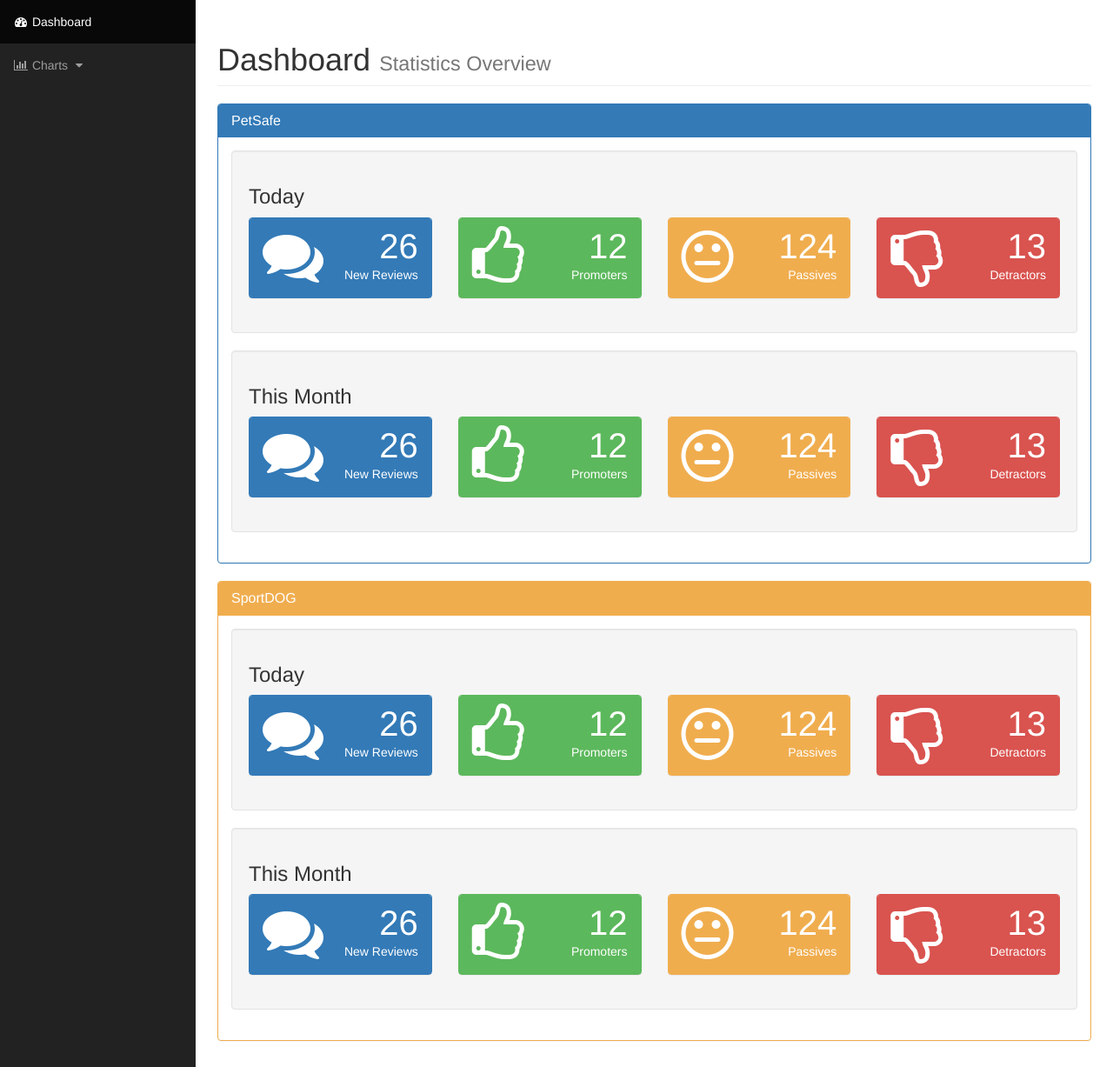
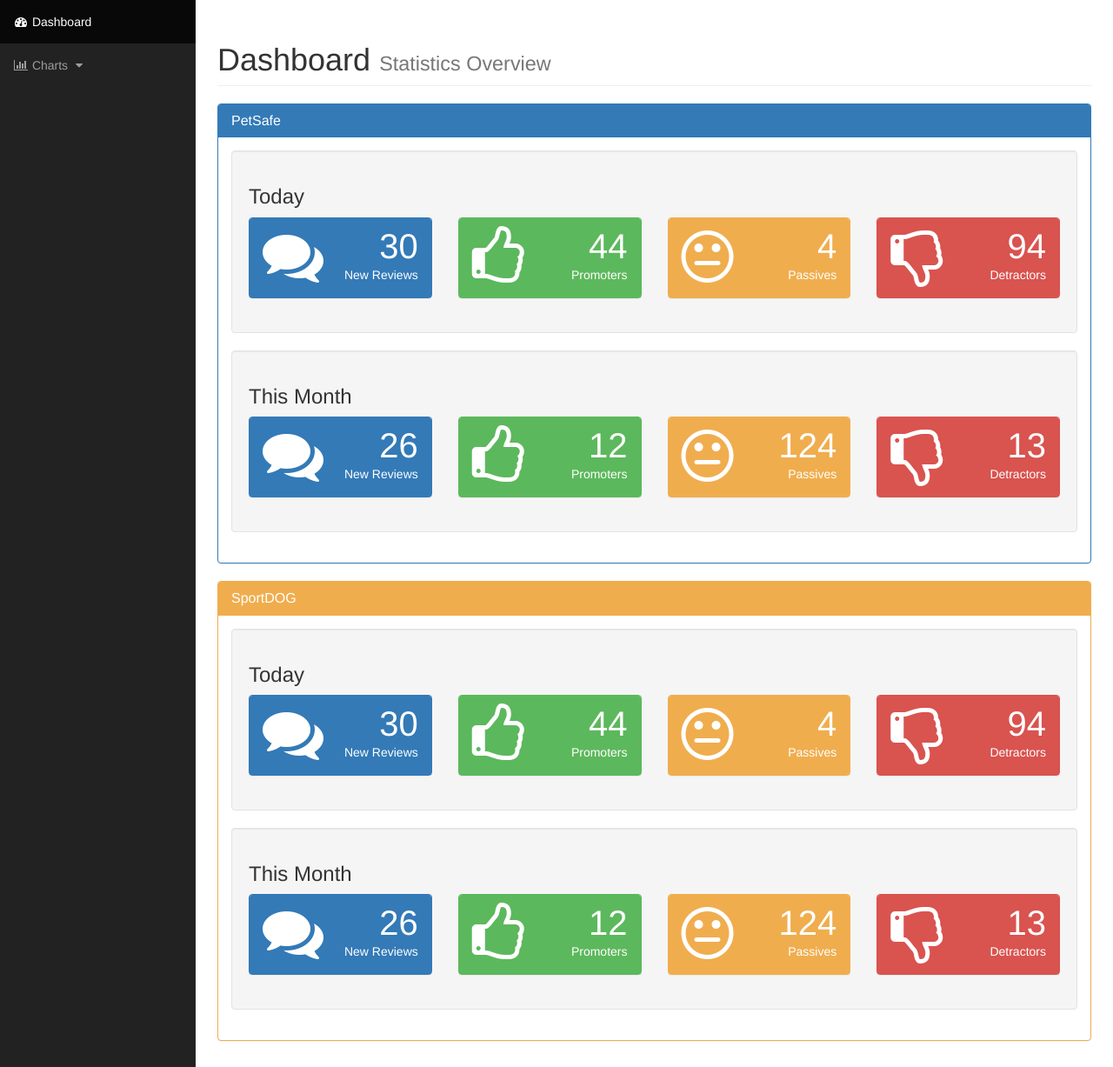
Before and after one commit to annafleming/flask-analytics, a Flask app: page / in a window 1280 px wide. Shown: the part 51-1278 px from the top of the page at 87% size. Run offline with Flask 2, Linux system fonts and the light colour scheme; some libraries are stand-ins or nearby versions.

Commit message:
Add models for computations

```diff
--- a/analytics/main/views.py
+++ b/analytics/main/views.py
@@ -1,11 +1,13 @@
 from flask import render_template
 
 from . import main
-
+from ..models import get_summary
 
 @main.route('/')
 def index():
-    return render_template('index.html')
+    petsafe = get_summary('petsafe')
+    sportdog = get_summary('sportdog')
+    return render_template('index.html', petsafe=petsafe, sportdog=sportdog)
 
 @main.app_errorhandler(404)
 def page_not_found(e):
--- /dev/null
+++ b/analytics/models.py
@@ -0,0 +1,16 @@
+
+def get_summary(site_name):
+    return {
+        'today': {
+            'reviews': 30,
+            'promoters': 44,
+            'passives': 4,
+            'detractors': 94
+        },
+        'month': {
+            'reviews': 30,
+            'promoters': 44,
+            'passives': 4,
+            'detractors': 94
+        },
+    }
--- a/analytics/templates/index.html
+++ b/analytics/templates/index.html
@@ -30,7 +30,7 @@
                                             <i class="fa fa-comments fa-5x"></i>
                                         </div>
                                         <div class="col-xs-9 text-right">
-                                            <div class="huge">26</div>
+                                            <div class="huge">{{ petsafe['today']['reviews'] }}</div>
                                             <div>New Reviews</div>
                                         </div>
                                     </div>
@@ -45,7 +45,7 @@
                                             <i class="fa fa-thumbs-o-up fa-5x"></i>
                                         </div>
                                         <div class="col-xs-9 text-right">
-                                            <div class="huge">12</div>
+                                            <div class="huge">{{ petsafe['today']['promoters'] }}</div>
                                             <div>Promoters</div>
                                         </div>
                                     </div>
@@ -60,7 +60,7 @@
                                             <i class="fa fa-meh-o fa-5x"></i>
                                         </div>
                                         <div class="col-xs-9 text-right">
-                                            <div class="huge">124</div>
+                                            <div class="huge">{{ petsafe['today']['passives'] }}</div>
                                             <div>Passives</div>
                                         </div>
                                     </div>
@@ -75,7 +75,7 @@
                                             <i class="fa fa-thumbs-o-down fa-5x"></i>
                                         </div>
                                         <div class="col-xs-9 text-right">
-                                            <div class="huge">13</div>
+                                            <div class="huge">{{ petsafe['today']['detractors'] }}</div>
                                             <div>Detractors</div>
                                         </div>
                                     </div>
@@ -172,7 +172,7 @@
                                             <i class="fa fa-comments fa-5x"></i>
                                         </div>
                                         <div class="col-xs-9 text-right">
-                                            <div class="huge">26</div>
+                                            <div class="huge">{{ sportdog['today']['reviews'] }}</div>
                                             <div>New Reviews</div>
                                         </div>
                                     </div>
@@ -187,7 +187,7 @@
                                             <i class="fa fa-thumbs-o-up fa-5x"></i>
                                         </div>
                                         <div class="col-xs-9 text-right">
-                                            <div class="huge">12</div>
+                                            <div class="huge">{{ sportdog['today']['promoters'] }}</div>
                                             <div>Promoters</div>
                                         </div>
                                     </div>
@@ -202,7 +202,7 @@
                                             <i class="fa fa-meh-o fa-5x"></i>
                                         </div>
                                         <div class="col-xs-9 text-right">
-                                            <div class="huge">124</div>
+                                            <div class="huge">{{ sportdog['today']['passives'] }}</div>
                                             <div>Passives</div>
                                         </div>
                                     </div>
@@ -217,7 +217,7 @@
                                             <i class="fa fa-thumbs-o-down fa-5x"></i>
                                         </div>
                                         <div class="col-xs-9 text-right">
-                                            <div class="huge">13</div>
+                                            <div class="huge">{{ sportdog['today']['detractors'] }}</div>
                                             <div>Detractors</div>
                                         </div>
                                     </div>
```
